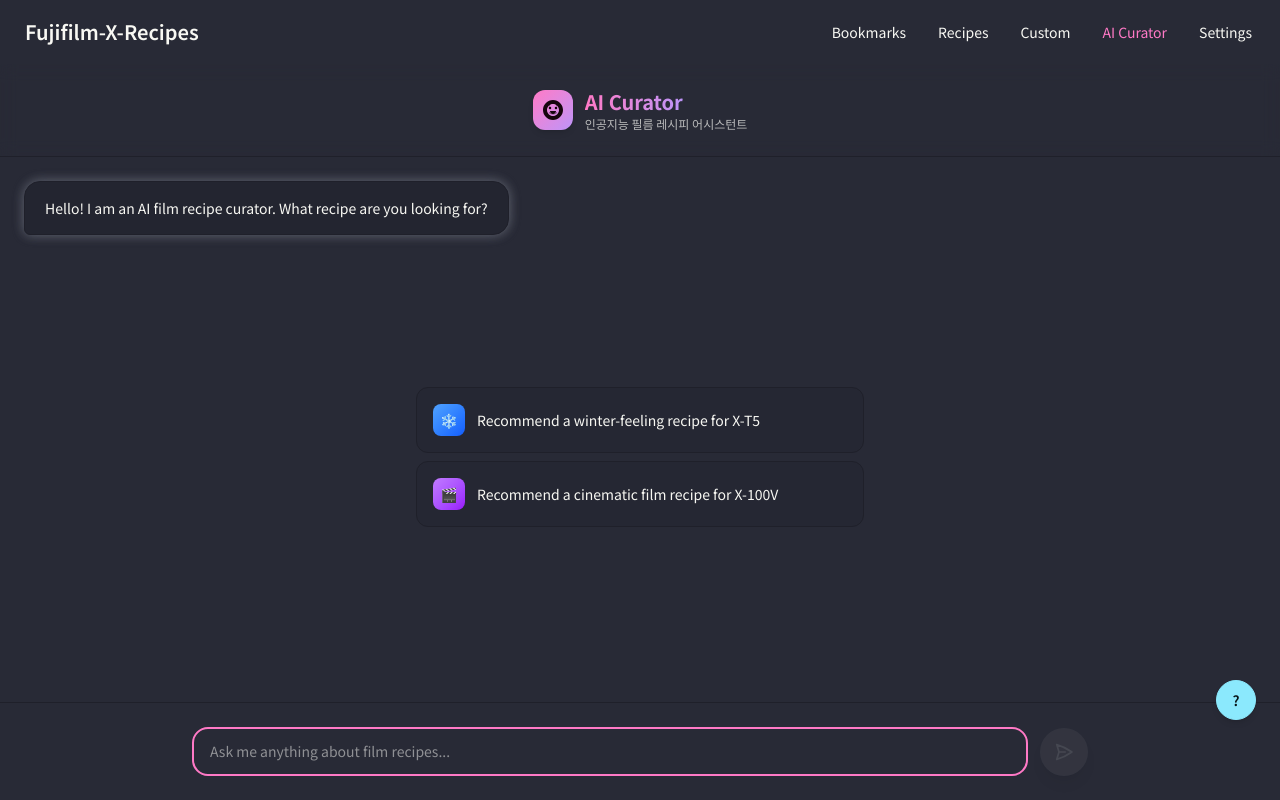
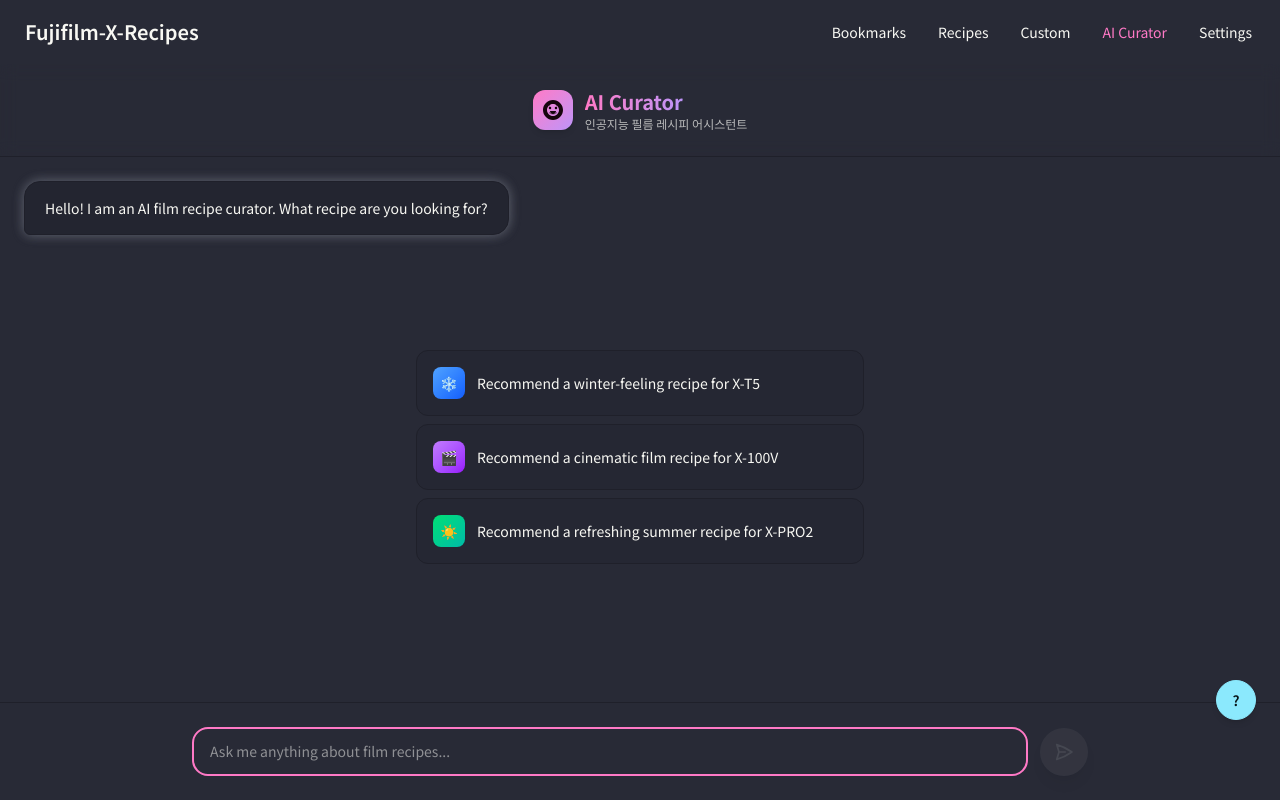
Before and after one commit to pathas-dev/fujifilm-x-recipes, a Next.js app: page /en/chatbot in a window 1280 px wide. Built offline with nearby package versions, Linux system fonts and the light colour scheme; no server answers.

Commit message:
feat: 챗봇 예제 메세지 추가

```diff
--- a/messages/en.json
+++ b/messages/en.json
@@ -16,7 +16,8 @@
     "welcome": "Hello! I am an AI film recipe curator. What recipe are you looking for?",
     "examples": {
       "winter": "Recommend a winter-feeling recipe for X-T5",
-      "cinematic": "Recommend a cinematic film recipe for X-100V"
+      "cinematic": "Recommend a cinematic film recipe for X-100V",
+      "summer": "Recommend a refreshing summer recipe for X-PRO2"
     }
   },
   "SettingsPage": {
--- a/messages/ko.json
+++ b/messages/ko.json
@@ -16,7 +16,8 @@
     "welcome": "안녕하세요! 저는 AI 필름 레시피 큐레이터입니다. 어떤 레시피를 찾으시나요?",
     "examples": {
       "winter": "X-T5 겨울 느낌 나는 레시피 추천해줘",
-      "cinematic": "X-100V 영화 느낌 필름 레시피 추천해줘"
+      "cinematic": "X-100V 영화 느낌 필름 레시피 추천해줘",
+      "summer": "X-PRO2 청량한 여름 느낌 레시피 추천해줘"
     }
   },
   "SettingsPage": {
--- a/src/app/[locale]/chatbot/page.tsx
+++ b/src/app/[locale]/chatbot/page.tsx
@@ -23,6 +23,7 @@ export default async function ChatbotPage(
     examples: {
       winter: t("examples.winter"),
       cinematic: t("examples.cinematic"),
+      summer: t("examples.summer"),
     },
   };
 
--- a/src/components/chatbot/ChatbotClient.tsx
+++ b/src/components/chatbot/ChatbotClient.tsx
@@ -25,6 +25,7 @@ export interface ChatbotClientProps {
     examples: {
       winter: string;
       cinematic: string;
+      summer: string;
     };
   };
 }
@@ -49,6 +50,26 @@ const ChatbotClient = ({ messages }: ChatbotClientProps) => {
   const [isStreaming, setIsStreaming] = useState(false);
   const messagesEndRef = useRef<HTMLDivElement>(null);
 
+  const examples = [
+    {
+      key: "winter",
+      text: messages.examples.winter,
+      icon: "❄️",
+      gradient: "from-blue-400 to-blue-600",
+    },
+    {
+      key: "cinematic",
+      text: messages.examples.cinematic,
+      icon: "🎬",
+      gradient: "from-purple-400 to-purple-600",
+    },
+    {
+      key: "summer",
+      text: messages.examples.summer,
+      icon: "☀️",
+      gradient: "from-green-400 to-teal-500",
+    },
+  ];
   const scrollToBottom = () => {
     messagesEndRef.current?.scrollIntoView({ behavior: "smooth" });
   };
@@ -216,32 +237,24 @@ const ChatbotClient = ({ messages }: ChatbotClientProps) => {
         {!hasAiResponses && !isLoading && (
           <div className="flex-1 flex flex-col items-center justify-center space-y-3 animate-in slide-in-from-bottom-2 duration-500">
             <div className="flex flex-col space-y-2 max-w-md w-full">
+              {examples.map((example) => (
                 <button
-                onClick={() => handleSendMessage(messages.examples.winter)}
-                className="text-left p-4 bg-base-200/50 hover:bg-base-200 border border-base-300 rounded-xl transition-all duration-200 hover:shadow-md hover:scale-[1.02] group"
+                  key={example.key}
+                  onClick={() => handleSendMessage(example.text)}
+                  className="text-left p-4 bg-base-200/50 hover:bg-base-200 border border-base-300 rounded-xl transition-all duration-200 hover:shadow-md hover:scale-[1.02] group cursor-pointer"
                 >
                   <div className="flex items-center space-x-3">
-                  <div className="w-8 h-8 bg-gradient-to-br from-blue-400 to-blue-600 rounded-lg flex items-center justify-center text-white text-sm font-bold">
-                    ❄️
+                    <div
+                      className={`w-8 h-8 bg-gradient-to-br ${example.gradient} rounded-lg flex items-center justify-center text-white text-sm font-bold`}
+                    >
+                      {example.icon}
                     </div>
                     <span className="text-sm text-base-content group-hover:text-primary transition-colors">
-                    {messages.examples.winter}
+                      {example.text}
                     </span>
                   </div>
                 </button>
-              <button
-                onClick={() => handleSendMessage(messages.examples.cinematic)}
-                className="text-left p-4 bg-base-200/50 hover:bg-base-200 border border-base-300 rounded-xl transition-all duration-200 hover:shadow-md hover:scale-[1.02] group"
-              >
-                <div className="flex items-center space-x-3">
-                  <div className="w-8 h-8 bg-gradient-to-br from-purple-400 to-purple-600 rounded-lg flex items-center justify-center text-white text-sm font-bold">
-                    🎬
-                  </div>
-                  <span className="text-sm text-base-content group-hover:text-primary transition-colors">
-                    {messages.examples.cinematic}
-                  </span>
-                </div>
-              </button>
+              ))}
             </div>
           </div>
         )}
@@ -268,11 +281,6 @@ const ChatbotClient = ({ messages }: ChatbotClientProps) => {
                 }}
                 autoFocus
               />
-              {inputValue.trim() && (
-                <div className="absolute right-3 bottom-3 text-xs text-base-content/40">
-                  Enter to send
-                </div>
-              )}
             </div>
             <button
               onClick={() => handleSendMessage()}
```
Lines whose indentation alone changed are shown as unchanged.
